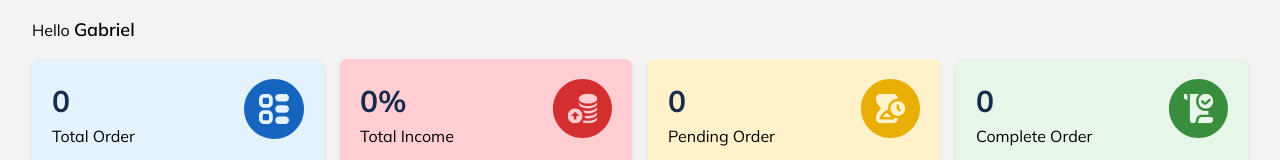
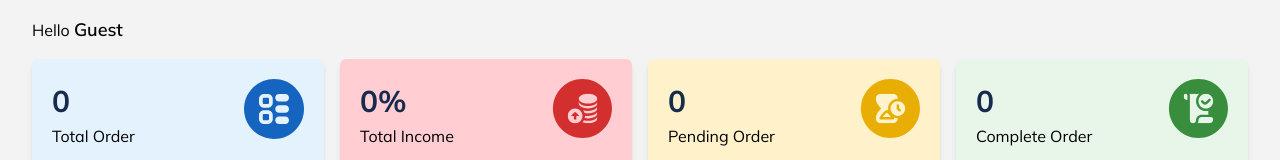
Before and after one commit to gabito1451/finale, a React (Vite) app: page /dashing in a window 1280 px wide. Shown: the top 160 px of the page. Built offline with nearby package versions, Linux system fonts and the light colour scheme.

Commit message:
Did the log out logic

```diff
--- a/src/App.jsx
+++ b/src/App.jsx
@@ -15,6 +15,7 @@ import Profile from "./Pages/Profile";
 import Settings from "./Pages/Settings";
 import Appointments from "./Pages/Appointments";
 import FirstDashboard from "./Pages/FirstDashboard";
+import { NameProvider } from "./Context/NameContext";
 
 const router = createBrowserRouter([
   {
@@ -87,7 +88,11 @@ const router = createBrowserRouter([
 ]);
 
 function App() {
-  return <RouterProvider router={router} />;
+  return (
+    <NameProvider>
+      <RouterProvider router={router} />
+    </NameProvider>
+  );
 }
 
 export default App;
--- a/src/Components/DashboardLayout.jsx
+++ b/src/Components/DashboardLayout.jsx
@@ -171,7 +171,7 @@ const DashboardLayout = ({}) => {
                 okText="Yes"
                 cancelText="No"
                 onConfirm={() => {
-                  localStorage.removeItem("gabDB");
+                  sessionStorage.removeItem("currentUser");
 
                   // Use navigate to redirect to the home page
 
--- a/src/Components/Settings/PersonalInformation.jsx
+++ b/src/Components/Settings/PersonalInformation.jsx
@@ -197,7 +197,7 @@ const PersonalInformation = () => {
 
           <button
             type="submit"
-            className="flex justify-end  rounded-md bg-[#1565c0] px-3 py-2 text-sm font-semibold text-white shadow-sm hover:bg-[#1565c0] focus-visible:outline focus-visible:outline-2 focus-visible:outline-offset-2 focus-visible:outline-indigo-600"
+            className="  rounded-md bg-[#1565c0] px-3 py-2 text-sm font-semibold text-white shadow-sm hover:bg-[#1565c0] focus-visible:outline focus-visible:outline-2 focus-visible:outline-offset-2 focus-visible:outline-indigo-600"
           >
             Save
           </button>
--- /dev/null
+++ b/src/Context/NameContext.jsx
@@ -0,0 +1,20 @@
+import { createContext, useState, useEffect } from "react";
+// Create a context
+export const NameContxt = createContext();
+
+// Create a provider component
+export const NameProvider = ({ children }) => {
+  const [name, setName] = useState("Guest");
+
+  useEffect(() => {
+    const storedDb = sessionStorage.getItem("currentUser");
+    if (storedDb) {
+      const db = JSON.parse(storedDb);
+      console.log(db);
+      console.log(db.email);
+      setName(db.email || "Guest");
+    }
+  }, []);
+
+  return <NameContxt.Provider value={name}>{children}</NameContxt.Provider>;
+};
--- a/src/Pages/Dashboard.jsx
+++ b/src/Pages/Dashboard.jsx
@@ -1,7 +1,6 @@
 import React from "react";
 import Card from "../Components/Card";
 import ProgressChart from "../Components/ProgressChart";
-import DatePicker from "react-datepicker";
 import Calendar from "react-calendar";
 import "react-calendar/dist/Calendar.css";
 import "react-datepicker/dist/react-datepicker.css";
@@ -11,13 +10,16 @@ import ord from "../assets/ord.svg";
 import income from "../assets/income.svg";
 import pending from "../assets/pending.svg";
 import complete from "../assets/complete.svg";
+import { useContext } from "react";
+import { NameContxt } from "../Context/NameContext";
 
 const Dashboard = () => {
   const [startDate, setStartDate] = useState(new Date());
+  const name = useContext(NameContxt);
   return (
     <div className="px-8 h-[100vh] w-full overflow-y-auto">
       <h1 className="text-[16px] py-4">
-        Hello <span className="font-semibold text-[18px]">Gabriel</span>
+        Hello <span className="font-semibold text-[18px]">{name}</span>
       </h1>
       <div className="grid grid-cols-1 sm:grid-cols-2 lg:grid-cols-4 gap-4 pb-2">
         <Card
--- a/src/Pages/FirstDashboard.jsx
+++ b/src/Pages/FirstDashboard.jsx
@@ -10,13 +10,17 @@ import ord from "../assets/ord.svg";
 import income from "../assets/income.svg";
 import pending from "../assets/pending.svg";
 import complete from "../assets/complete.svg";
+import { useContext } from "react";
+import { NameContxt } from "../Context/NameContext";
 
 const FirstDashboard = () => {
+  const name = useContext(NameContxt);
+
   const [startDate, setStartDate] = useState(new Date());
   return (
     <div className="px-8 h-[100vh] w-full overflow-y-auto">
       <h1 className="text-[16px] py-4">
-        Hello <span className="font-semibold text-[18px]">Gabriel</span>
+        Hello <span className="font-semibold text-[18px]">{name}</span>
       </h1>
       <div className="grid grid-cols-1 sm:grid-cols-2 lg:grid-cols-4 gap-4 pb-2">
         <Card
--- a/src/Pages/LandingPage.jsx
+++ b/src/Pages/LandingPage.jsx
@@ -52,11 +52,11 @@ const LandingPage = () => {
               <br /> business thrive. Join a commuinity of professionals, gain
               more exposure and <br /> drive your business forward.
             </p>
-            <div className="flex rounded-lg max-w-[450px]  mt-5 hover:rounded-lg hover:scale-105 hover:shadow-lg transition-all duration-300 ease-in-out ">
+            <div className="flex rounded-lg max-w-[450px]  mt-5 ">
               <input
                 type="text"
                 placeholder="I need help with ........."
-                className="w-full bg-[url('../assets/search_icon.svg')] bg-[length:20px_20px] bg-[position:10px_center] bg-no-repeat bg-[#edebea] outline-none py-[18px] px-10  h-10   border-none"
+                className="w-full bg-[url('/public/search_icon.svg')] bg-[length:20px_20px] bg-[position:10px_center] bg-no-repeat bg-[#edebea] outline-none py-[18px] px-10  h-9   border-none"
               />
               <Link to="/SignUp">
                 <CenteredButton className="whitespace-nowrap px-6  text-[16px] font-bold">
```
Also changed, not shown: public/search_icon.svg (added).
